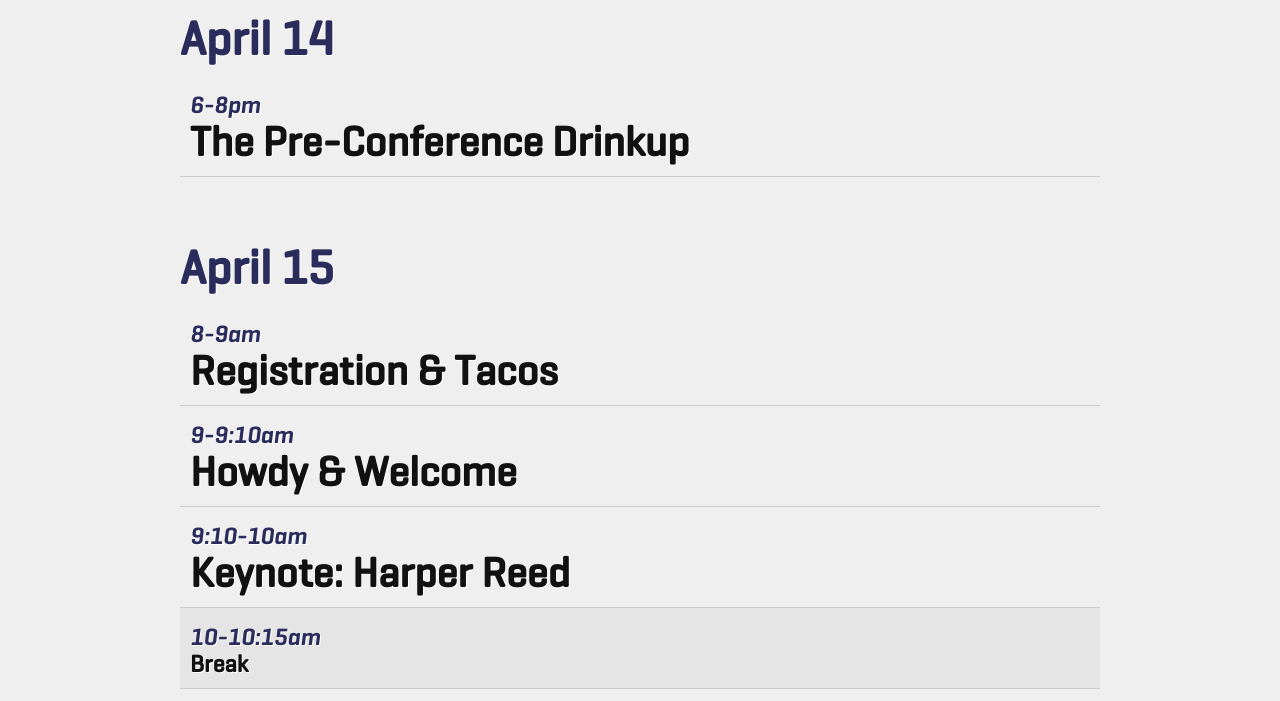
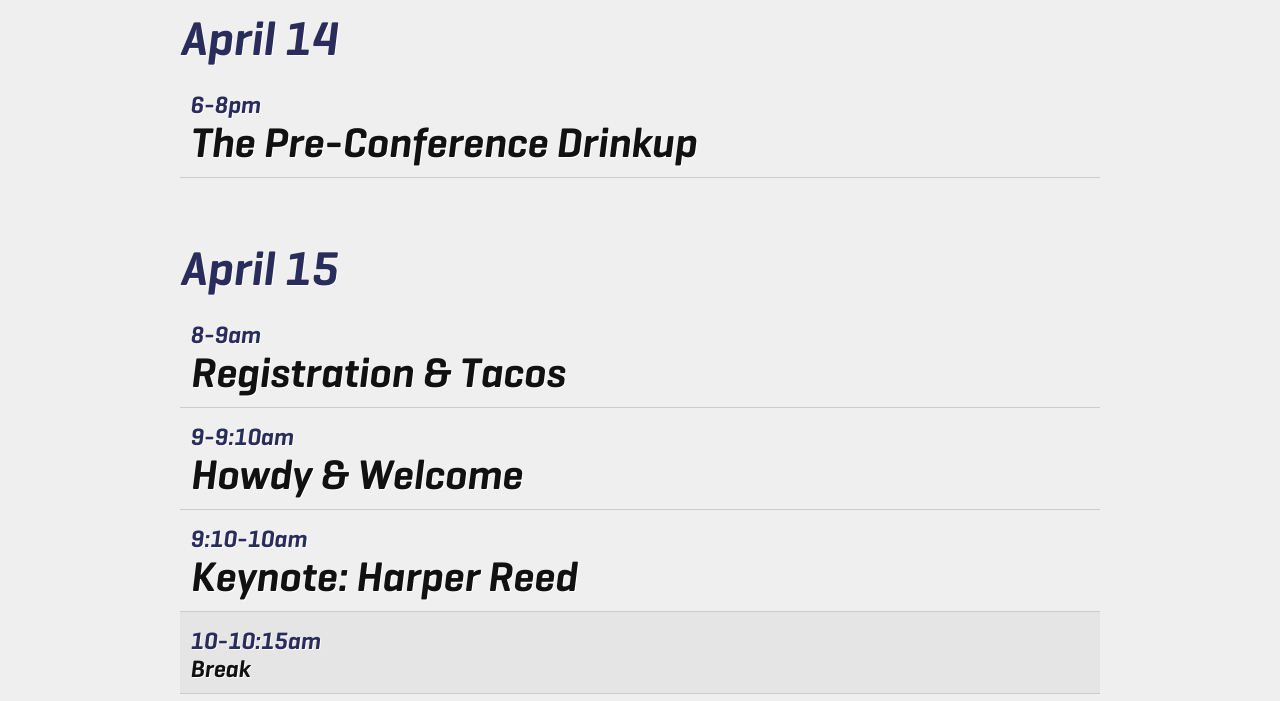
Before and after one commit to SlexAxton/txjs2013, a website: page index.html in a window 1280 px wide. Shown: the part 703-1404 px from the top of the page. Drawn offline with Linux system fonts and the light colour scheme.

Commit message:
no faux bold for @csnover

```diff
--- a/css/main.css
+++ b/css/main.css
@@ -505,8 +505,9 @@ a:hover {
 }
 
 h1, h2, h3, h4, h5, h6 {
-  font-family: 'txjsMedium';
+  font-family: 'txjsSemiBoldItalic';
   color: #111;
+  font-weight: normal;
 }
 h1, h2, h3 {
   text-shadow: 1px 1px 0 #FFF;
```
